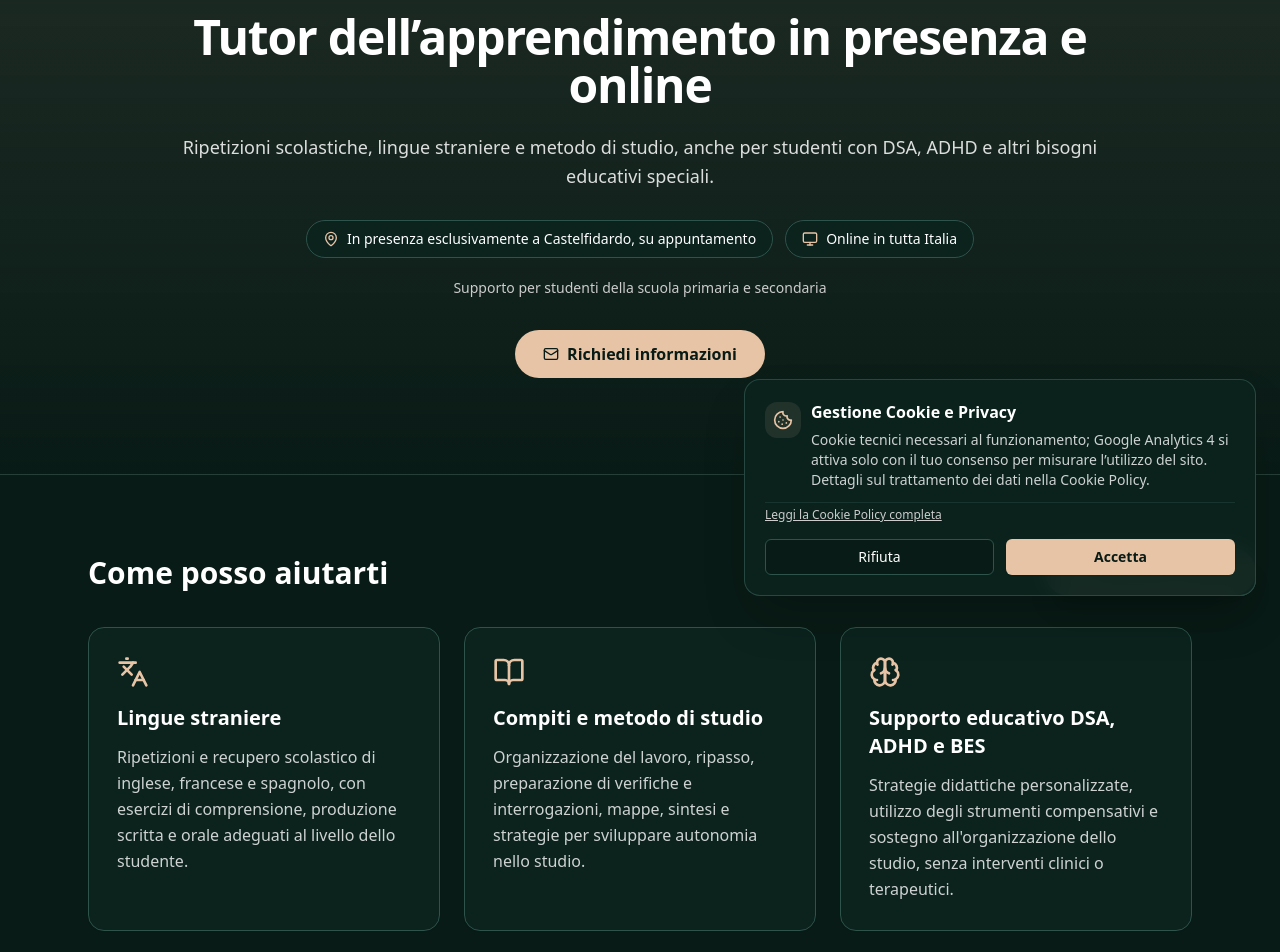
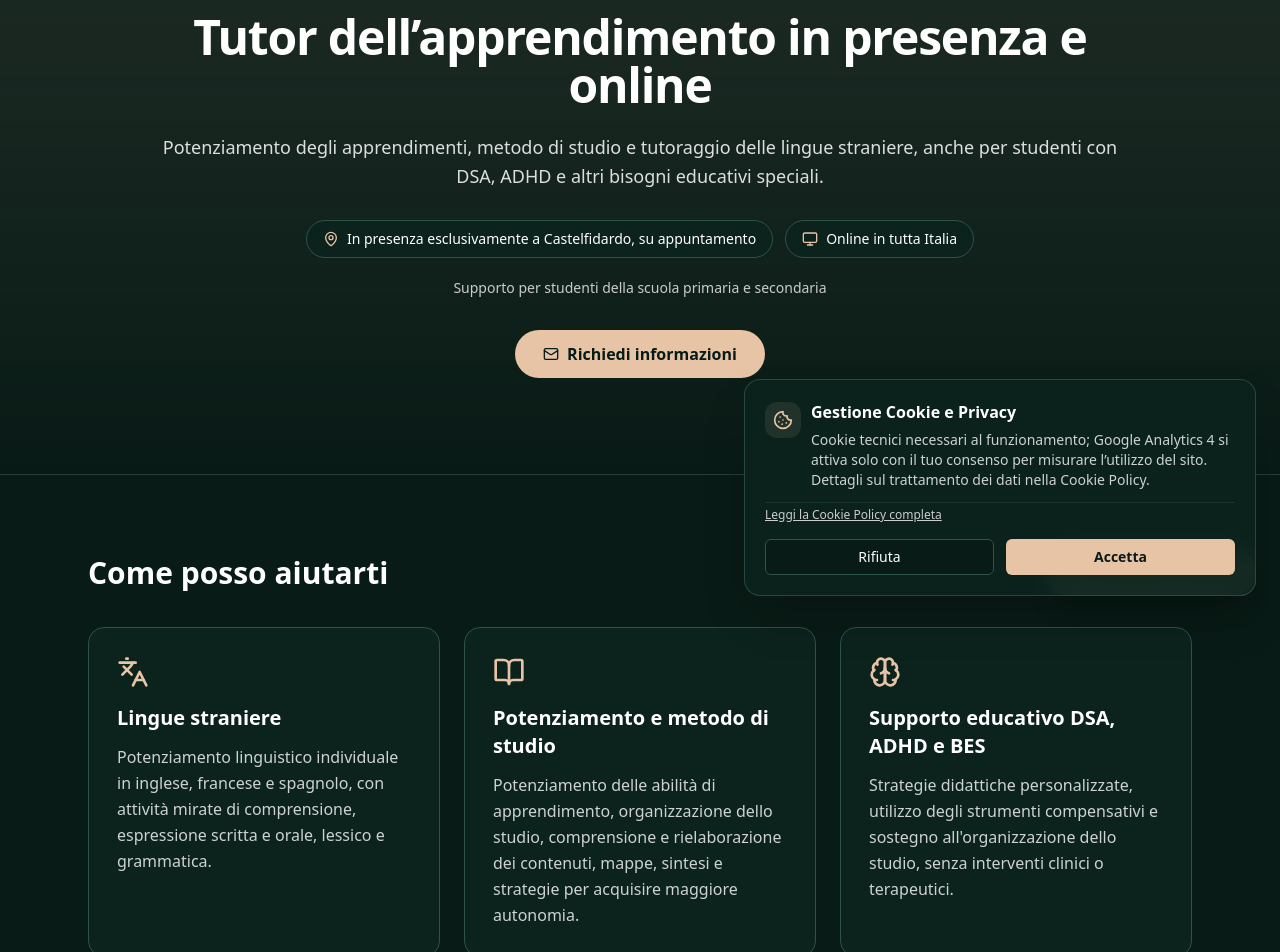
Before and after one commit to noemitomassetti/noemitomassetti-it, a React (Vite) app: page /it/tutor-apprendimento in a window 1280 px wide. Shown: the part 180-1132 px from the top of the page. Built offline with nearby package versions, Linux system fonts and the light colour scheme; the HTML template or start-up script is replaced by a standard one.

Commit message:
Position tutoring as learning enhancement and methods; reserve hidden future app showcase

```diff
--- a/scripts/build-portfolio-social-pages.ts
+++ b/scripts/build-portfolio-social-pages.ts
@@ -143,7 +143,7 @@ for (const entry of DEEP_PORTFOLIO_ITEMS) {
 // publish this landing page in Italian only, without multilingual alternates.
 const tutorPath="/it/tutor-apprendimento";
 const tutorTitle="Tutor dell’apprendimento in presenza e online | Noemi Tomassetti";
-const tutorDescription="Ripetizioni, lingue straniere e metodo di studio: tutor in presenza esclusivamente a Castelfidardo oppure online in tutta Italia, anche per studenti con DSA, ADHD e BES.";
+const tutorDescription="Potenziamento degli apprendimenti, metodo di studio e tutoraggio linguistico in presenza esclusivamente a Castelfidardo oppure online in tutta Italia, anche per studenti con DSA, ADHD e BES.";
 render(tutorPath,"it",tutorTitle,tutorDescription,()=>tutorPath,tutorDescription);
 count++;
 
--- a/src/pages/Index.tsx
+++ b/src/pages/Index.tsx
@@ -883,7 +883,7 @@ export default function IndexPage() {
             <div className="max-w-3xl">
               <h2 className="text-2xl md:text-3xl font-bold text-primary mb-3">Tutor dell’apprendimento in presenza e online</h2>
               <p className="text-foreground/85 leading-relaxed">
-                Ripetizioni, lingue straniere e metodo di studio, anche per studenti con DSA, ADHD e BES.
+                Potenziamento degli apprendimenti, metodo di studio e tutoraggio linguistico, anche per studenti con DSA, ADHD e BES.
                 Incontri in presenza esclusivamente a Castelfidardo oppure online in tutta Italia.
               </p>
             </div>
--- a/src/pages/Tutoring.tsx
+++ b/src/pages/Tutoring.tsx
@@ -4,15 +4,24 @@ import { BookOpen, Languages, Brain, GraduationCap, ShieldCheck, Mail, MapPin, M
 
 const PAGE_URL = "https://www.noemitomassetti.it/it/tutor-apprendimento";
 
+// L'app didattica sarà presentata qui soltanto dopo l'approvazione del lancio beta.
+// Nessun rimando commerciale viene mostrato mentre il prodotto è in sviluppo.
+const SHOW_LEARNING_APP = false;
+const LEARNING_APP = {
+  title: "Un'app per imparare con il proprio metodo",
+  description: "Percorsi di studio guidati, ripasso attivo e strumenti digitali per favorire autonomia e apprendimento.",
+  href: "", // Inserire un URL ufficiale e verificato prima di abilitare la scheda.
+} as const;
+
 const services = [
   {
     title: "Lingue straniere",
-    body: "Ripetizioni e recupero scolastico di inglese, francese e spagnolo, con esercizi di comprensione, produzione scritta e orale adeguati al livello dello studente.",
+    body: "Potenziamento linguistico individuale in inglese, francese e spagnolo, con attività mirate di comprensione, espressione scritta e orale, lessico e grammatica.",
     icon: Languages,
   },
   {
-    title: "Compiti e metodo di studio",
-    body: "Organizzazione del lavoro, ripasso, preparazione di verifiche e interrogazioni, mappe, sintesi e strategie per sviluppare autonomia nello studio.",
+    title: "Potenziamento e metodo di studio",
+    body: "Potenziamento delle abilità di apprendimento, organizzazione dello studio, comprensione e rielaborazione dei contenuti, mappe, sintesi e strategie per acquisire maggiore autonomia.",
     icon: BookOpen,
   },
   {
@@ -31,7 +40,7 @@ const steps = [
 export default function TutoringPage() {
   useSEO({
     title: "Tutor dell’apprendimento in presenza e online | Noemi Tomassetti",
-    description: "Ripetizioni e tutoraggio dell'apprendimento in presenza esclusivamente a Castelfidardo oppure online in tutta Italia. Lingue, metodo di studio e supporto educativo anche per DSA, ADHD e BES.",
+    description: "Potenziamento degli apprendimenti, metodo di studio e tutoraggio linguistico in presenza esclusivamente a Castelfidardo oppure online in tutta Italia, anche per studenti con DSA, ADHD e BES.",
     canonical: PAGE_URL,
     alternates: [
       { hrefLang: "it", href: PAGE_URL },
@@ -49,7 +58,7 @@ export default function TutoringPage() {
           <p className="mb-4 text-xs font-bold uppercase tracking-widest text-primary">Per studenti e famiglie in Italia</p>
           <h1 className="text-3xl md:text-5xl font-extrabold tracking-tight text-foreground">Tutor dell’apprendimento in presenza e online</h1>
           <p className="mt-6 text-lg leading-relaxed text-foreground/85">
-            Ripetizioni scolastiche, lingue straniere e metodo di studio, anche per studenti con DSA, ADHD e altri bisogni educativi speciali.
+            Potenziamento degli apprendimenti, metodo di studio e tutoraggio delle lingue straniere, anche per studenti con DSA, ADHD e altri bisogni educativi speciali.
           </p>
           <div className="mt-7 flex flex-wrap justify-center gap-3">
             <span className="inline-flex items-center gap-2 rounded-full border border-border bg-card px-4 py-2 text-sm font-medium"><MapPin aria-hidden="true" className="h-4 w-4 text-primary"/> In presenza esclusivamente a Castelfidardo, su appuntamento</span>
@@ -110,6 +119,18 @@ export default function TutoringPage() {
         </div>
       </section>
 
+      {SHOW_LEARNING_APP && LEARNING_APP.href && (
+        <section className="border-t border-border/50 py-16">
+          <div className="container max-w-5xl px-4 sm:px-6">
+            <div className="rounded-2xl border border-border bg-card p-7 md:p-9">
+              <h2 className="text-2xl md:text-3xl font-bold mb-3">{LEARNING_APP.title}</h2>
+              <p className="text-foreground/80 leading-relaxed mb-5">{LEARNING_APP.description}</p>
+              <a href={LEARNING_APP.href} className="font-semibold text-primary underline underline-offset-4">Scopri l'app didattica</a>
+            </div>
+          </div>
+        </section>
+      )}
+
       <section className="border-t border-border/50 bg-secondary/20 py-16">
         <div className="container max-w-3xl px-4 sm:px-6 text-center">
           <h2 className="mb-4 text-2xl md:text-3xl font-bold">Cerchi un tutor in presenza o online?</h2>
```
Also changed, not shown: 1 other file (tests, documents, lock files or other folders).
